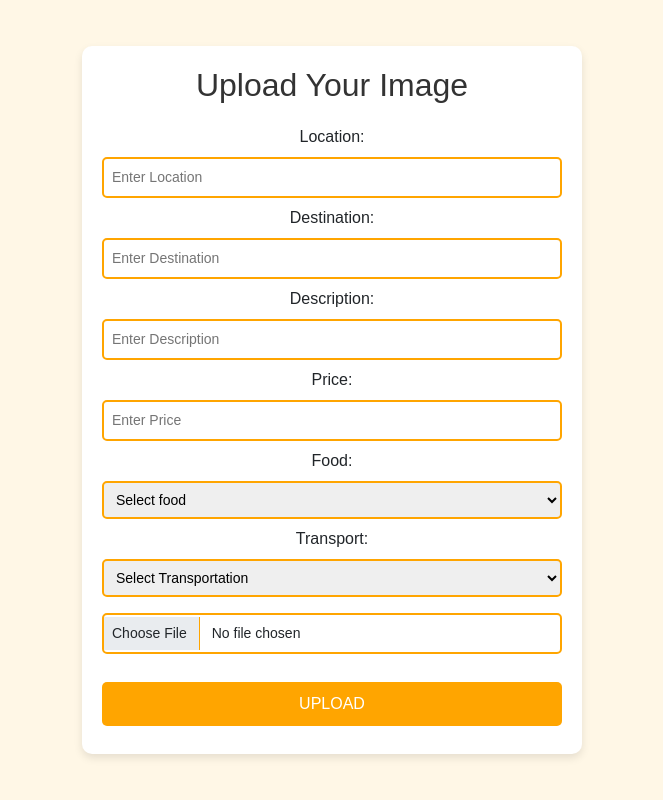
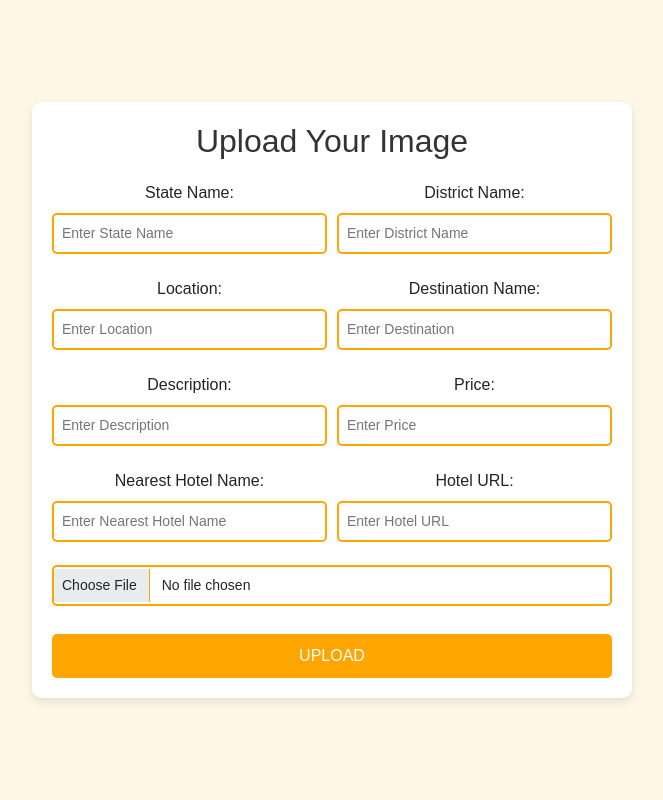
Before and after one commit to kannan2004-cre/tourmentor, a PHP site: page /upload.php in a window 1280 px wide. Shown: the whole page, without its empty margins (308-971 px from the left). Run offline with PHP 8.4, Linux system fonts and the light colour scheme.

Commit message:
update 6 augut

```diff
--- a/upload.php
+++ b/upload.php
@@ -1,41 +1,62 @@
 <?php
-error_reporting(0);
+error_reporting(E_ALL);
+ini_set('display_errors', 1);
 
 $msg = "";
 
 // If upload button is clicked ...
 if (isset($_POST['upload'])) {
 
+    // Check if file was uploaded
+    if (isset($_FILES['uploadfile']) && $_FILES['uploadfile']['error'] === UPLOAD_ERR_OK) {
         $filename = $_FILES["uploadfile"]["name"];
         $tempname = $_FILES["uploadfile"]["tmp_name"];
         $folder = "./image/" . $filename;
 
+        // Connect to the database
         $db = mysqli_connect("localhost", "root", "", "tourmentor");
 
+        // Check connection
+        if (!$db) {
+            die("Connection failed: " . mysqli_connect_error());
+        }
+
         // Get all the submitted data from the form
-	$location = $_POST['location'];
-	$destination = $_POST['destination'];
-	$description = $_POST['description'];
-	$price = $_POST['price'];
-	$food = $_POST['food'];
-	$transport = $_POST['transport'];
+        $state = mysqli_real_escape_string($db, $_POST['state']);
+        $district = mysqli_real_escape_string($db, $_POST['district']);
+        $location = mysqli_real_escape_string($db, $_POST['location']);
+        $destination = mysqli_real_escape_string($db, $_POST['destination']);
+        $description = mysqli_real_escape_string($db, $_POST['description']);
+        $price = mysqli_real_escape_string($db, $_POST['price']);
+        $hotel_name = mysqli_real_escape_string($db, $_POST['hotel_name']);
+        $hotel_url = mysqli_real_escape_string($db, $_POST['hotel_url']);
 
-	$sql = "INSERT INTO image (`filename`, `location`,`destination`, `description`, `price`, `food`, `transport`) VALUES ('$filename', '$location','$destination', '$description', '$price', '$food', '$transport')";
+        $sql = "INSERT INTO destinations (`filename`, `state`, `district`, `location`, `destination`, `description`, `price`, `hotel_name`, `hotel_url`)
+                VALUES ('$filename', '$state', '$district', '$location', '$destination', '$description', '$price', '$hotel_name', '$hotel_url')";
 
         // Execute query
-	mysqli_query($db, $sql);
-
-	// Check for file upload errors
-	if ($_FILES["uploadfile"]["error"] > 0) {
-		$msg = "upload failed with error code: " . $_FILES["uploadfile"]["error"];
-	} else {
+        if (mysqli_query($db, $sql)) {
             // Move the uploaded image into the folder: image
             if (move_uploaded_file($tempname, $folder)) {
-			$msg = "uploaded successfully!";
+                $msg = "Uploaded successfully!";
             } else {
-			$msg = "Failed to upload!";
+                $msg = "Failed to upload file!";
             }
+        } else {
+            $msg = "Database error: " . mysqli_error($db);
         }
+
+        // Close the database connection
+        mysqli_close($db);
+    } else {
+        $msg = "No file was uploaded or there was an upload error.";
+    }
+
+    // Pass the message to JavaScript
+    echo "<script>
+            alert('$msg');
+            window.location.href = 'upload.php';
+          </script>";
 }
 ?>
 
@@ -55,16 +76,16 @@ if (isset($_POST['upload'])) {
             height: 100vh;
             margin: 0;
             font-family: Arial, sans-serif;
-			background-color: #fff7e6; /* Light orange background */
+            background-color: #fff7e6;
         }
 
         #content {
             background-color: #fff;
             padding: 20px;
             border-radius: 10px;
-			box-shadow: 0 4px 8px rgba(0, 0, 0, 0.1); /* Light shadow effect */
+            box-shadow: 0 4px 8px rgba(0, 0, 0, 0.1);
             width: 100%;
-			max-width: 500px;
+            max-width: 600px;
             text-align: center;
             animation: fadeIn 1s ease-in-out;
             box-sizing: border-box;
@@ -72,25 +93,32 @@ if (isset($_POST['upload'])) {
 
         #content h2 {
             margin-bottom: 20px;
-			color: #333; /* Dark text color */
+            color: #333;
+        }
+
+        .form-row {
+            display: flex;
+            justify-content: space-between;
+            margin-bottom: 15px;
+        }
+
+        .form-row div {
+            flex: 1;
+            margin-right: 10px;
+        }
+
+        .form-row div:last-child {
+            margin-right: 0;
         }
 
         .details input[type="text"],
-		.details select {
+        .details select,
+        .form-group input[type="file"],
+        .details input[type="url"] {
             width: 100%;
             padding: 8px;
             margin: 8px 0;
-			border: 2px solid #ffa500; /* Orange border */
-			border-radius: 5px;
-			font-size: 14px;
-			box-sizing: border-box;
-		}
-
-		.form-group input[type="file"] {
-			width: 100%;
-			padding: 8px;
-			margin: 8px 0;
-			border: 2px solid #ffa500; /* Orange border */
+            border: 2px solid #ffa500;
             border-radius: 5px;
             font-size: 14px;
             box-sizing: border-box;
@@ -99,7 +127,7 @@ if (isset($_POST['upload'])) {
         .btn-primary {
             width: 100%;
             padding: 10px;
-			background-color: #ffa500; /* Orange background */
+            background-color: #ffa500;
             border: none;
             border-radius: 5px;
             color: white;
@@ -109,7 +137,7 @@ if (isset($_POST['upload'])) {
         }
 
         .btn-primary:hover {
-			background-color: #e69500; /* Darker orange on hover */
+            background-color: #e69500;
         }
 
         @keyframes fadeIn {
@@ -117,6 +145,7 @@ if (isset($_POST['upload'])) {
                 opacity: 0;
                 transform: translateY(-20px);
             }
+
             to {
                 opacity: 1;
                 transform: translateY(0);
@@ -128,7 +157,7 @@ if (isset($_POST['upload'])) {
         .form-group input:focus,
         .btn-primary:focus {
             outline: none;
-			box-shadow: 0 0 10px #ffa500; /* Orange glow effect */
+            box-shadow: 0 0 10px #ffa500;
         }
     </style>
 </head>
@@ -138,32 +167,38 @@ if (isset($_POST['upload'])) {
         <h2>Upload Your Image</h2>
         <form method="POST" action="" enctype="multipart/form-data">
             <div class="details">
+                <div class="form-row">
+                    <div>
+                        State Name:<input type="text" name="state" placeholder="Enter State Name" required>
+                    </div>
+                    <div>
+                        District Name:<input type="text" name="district" placeholder="Enter District Name" required>
+                    </div>
+                </div>
+                <div class="form-row">
+                    <div>
                         Location:<input type="text" name="location" placeholder="Enter Location" required>
-				<br>
-				Destination:<input type="text" name="destination" placeholder="Enter Destination" required>
-				<br>
+                    </div>
+                    <div>
+                        Destination Name:<input type="text" name="destination" placeholder="Enter Destination" required>
+                    </div>
+                </div>
+                <div class="form-row">
+                    <div>
                         Description:<input type="text" name="description" placeholder="Enter Description" required>
-				<br>
+                    </div>
+                    <div>
                         Price:<input type="text" name="price" placeholder="Enter Price" required>
-				<br>
-				Food:<select name="food" required>
-					<option value="" disabled selected>Select food</option>
-					<option value="vegetarian">Vegetarian</option>
-					<option value="non-vegetarian">Non-vegetarian</option>
-					<option value="local">Local cuisine</option>
-					<option value="traditional">Traditional cuisine</option>
-					<option value="all">All foods</option>
-				</select>
-				<br>
-				Transport:<select name="transport" required>
-					<option value="" disabled selected>Select Transportation</option>
-					<option value="bus">Bus</option>
-					<option value="train">Train</option>
-					<option value="car">Car</option>
-					<option value="flight">Flight</option>
-					<option value="all">All transport</option>
-				</select>
-				<br>
+                    </div>
+                </div>
+                <div class="form-row">
+                    <div>
+                        Nearest Hotel Name:<input type="text" name="hotel_name" placeholder="Enter Nearest Hotel Name" required>
+                    </div>
+                    <div>
+                        Hotel URL:<input type="url" name="hotel_url" placeholder="Enter Hotel URL" required>
+                    </div>
+                </div>
             </div>
             <div class="form-group">
                 <input class="form-control" type="file" name="uploadfile" value="" required />
@@ -172,7 +207,6 @@ if (isset($_POST['upload'])) {
                 <button class="btn btn-primary" type="submit" name="upload">UPLOAD</button>
             </div>
         </form>
-		<?php echo "<h3>$msg</h3>"; ?> <!-- Display upload status message -->
     </div>
 </body>
 
```
Also changed, not shown: search.php (+124 -31 lines), image/agrafort.webp (deleted), image/image002-3.webp (deleted), image/taj-mahal-india.webp (added), 1 other file. Lines whose indentation alone changed are shown as unchanged.
